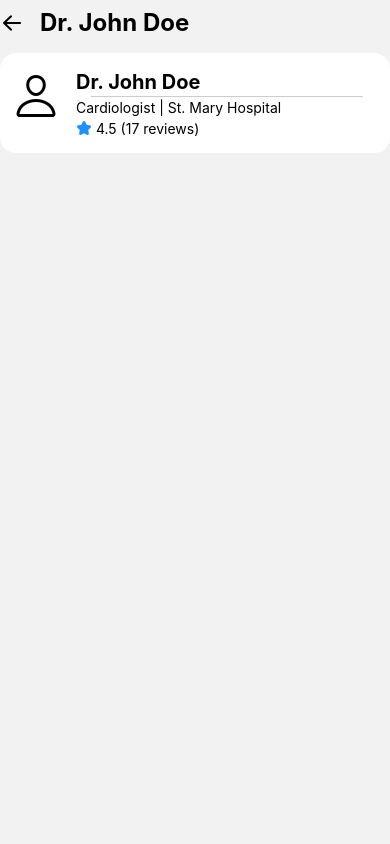
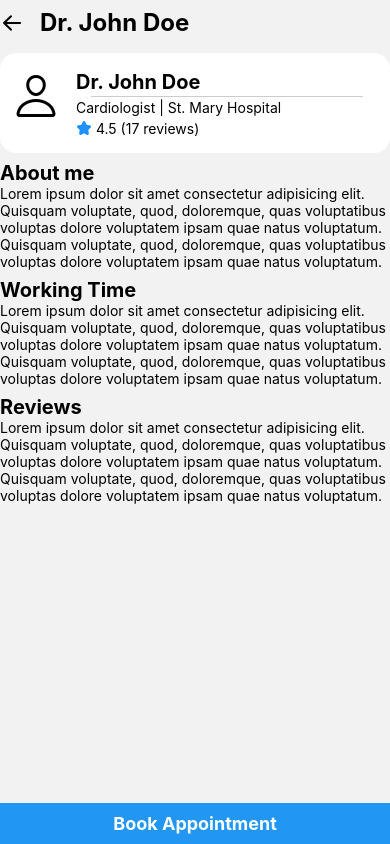
Before and after one commit to Hieubentau/Momcare, a React Native app: screen /Doctors in a window 390 px wide. Both pictures are taken after a click on the element 195 px from the left and 173 px from the top of the page. Built offline with nearby package versions, Linux system fonts and the light colour scheme.

Commit message:
add book appointment button

```diff
--- a/src/screens/DoctorInfoScreen.js
+++ b/src/screens/DoctorInfoScreen.js
@@ -20,13 +20,17 @@ const DoctorInfoScreen = (props) => {
     titleBarWrapper,
     arrowLeftIcon,
     titleBarName,
-    cardWrapper
+    cardWrapper,
+    doctorInfoWrapper,
+    doctorInfoTitle,
+    bookAppointmentButton,
+    bookAppointmentText
   } = styles
   return (
     <SafeAreaView style={container}>
       <View style={titleBarWrapper}>
         <TouchableOpacity
-          onPress={() => navigation.goBack('Home')}
+          onPress={() => navigation.goBack('Doctors')}
           style={arrowLeftIcon}
         >
           <AntDesign name="arrowleft" size={24} color="black" />
@@ -35,6 +39,35 @@ const DoctorInfoScreen = (props) => {
       </View>
       <TouchableOpacity style={cardWrapper} disabled={true}>
         <CardInfo item={item} />
+      </TouchableOpacity>
+      <View style={doctorInfoWrapper}>
+        <Text style={doctorInfoTitle}>About me</Text>
+        <Text>
+          Lorem ipsum dolor sit amet consectetur adipisicing elit. Quisquam
+          voluptate, quod, doloremque, quas voluptatibus voluptas dolore
+          voluptatem ipsam quae natus voluptatum. Quisquam voluptate, quod,
+          doloremque, quas voluptatibus voluptas dolore voluptatem ipsam quae
+          natus voluptatum.
+        </Text>
+        <Text style={doctorInfoTitle}>Working Time</Text>
+        <Text>
+          Lorem ipsum dolor sit amet consectetur adipisicing elit. Quisquam
+          voluptate, quod, doloremque, quas voluptatibus voluptas dolore
+          voluptatem ipsam quae natus voluptatum. Quisquam voluptate, quod,
+          doloremque, quas voluptatibus voluptas dolore voluptatem ipsam quae
+          natus voluptatum.
+        </Text>
+      </View>
+      <Text style={doctorInfoTitle}>Reviews</Text>
+      <Text>
+        Lorem ipsum dolor sit amet consectetur adipisicing elit. Quisquam
+        voluptate, quod, doloremque, quas voluptatibus voluptas dolore
+        voluptatem ipsam quae natus voluptatum. Quisquam voluptate, quod,
+        doloremque, quas voluptatibus voluptas dolore voluptatem ipsam quae
+        natus voluptatum.
+      </Text>
+      <TouchableOpacity style={bookAppointmentButton}>
+        <Text style={bookAppointmentText}>Book Appointment</Text>
       </TouchableOpacity>
     </SafeAreaView>
   )
@@ -64,6 +97,27 @@ const styles = StyleSheet.create({
     borderRadius: 16,
     height: 100,
     justifyContent: 'center'
+  },
+  doctorInfoWrapper: {},
+  doctorInfoTitle: {
+    marginTop: 8,
+    fontSize: 20,
+    fontWeight: 'bold'
+  },
+  bookAppointmentButton: {
+    position: 'absolute',
+    left: 0,
+    right: 0,
+    bottom: 0,
+    backgroundColor: '#2196F3',
+    padding: 10,
+    alignItems: 'center',
+    justifyContent: 'center'
+  },
+  bookAppointmentText: {
+    color: 'white',
+    fontSize: 18,
+    fontWeight: 'bold'
   }
 })
 
```
